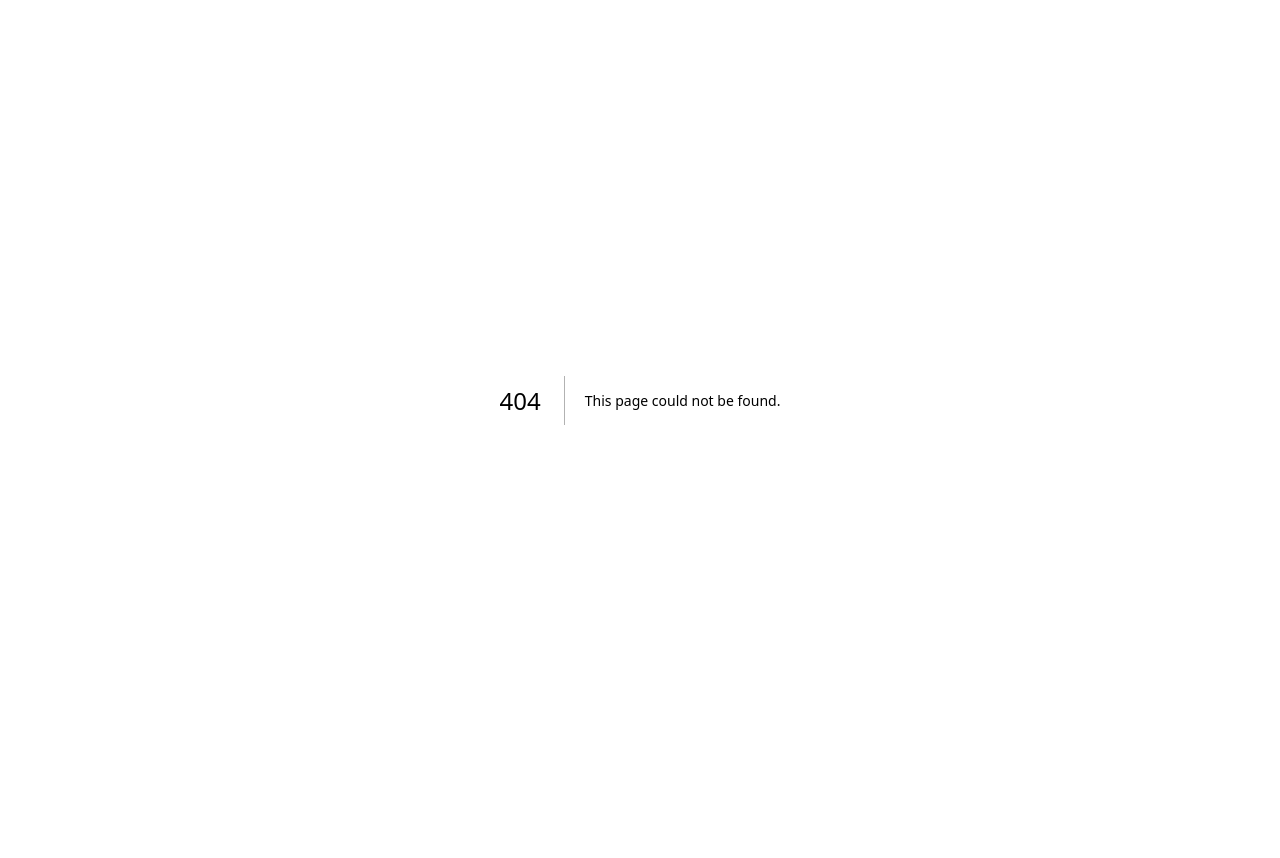
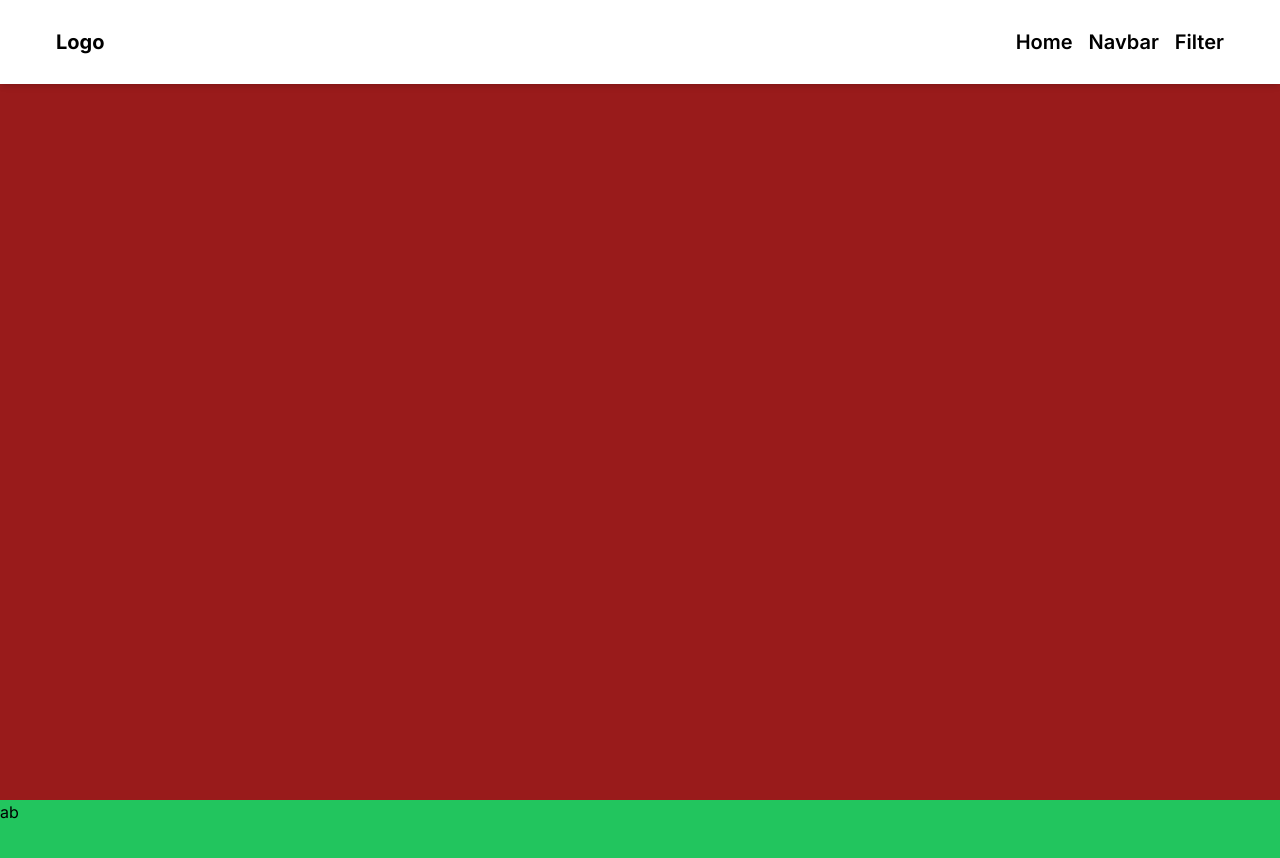
Before and after one commit to Sandeep-Luhaniwal/next-common-components, a Next.js app: page /scrollnavbar in a window 1280 px wide. Before the commit this address had no page. Shown: the top 858 px of the page. Before the commit the page ends 800 px from the top, so only its background shows below. Built offline with nearby package versions, Linux system fonts and the light colour scheme.

Commit message:
scrollnav bar changees

```diff
--- a/app/navbar/page.js
+++ b/app/navbar/page.js
@@ -1,9 +1,9 @@
-import ScrollNavBar from '@/src/components/allnavbar/ScrollNavBar'
+import NavBar from '@/src/components/allnavbar/NavBar'
 
 const page = () => {
     return (
         <div>
-            <ScrollNavBar />
+            <NavBar/>
         </div>
     )
 }
--- /dev/null
+++ b/app/scrollnavbar/page.js
@@ -0,0 +1,12 @@
+import ScrollNavBar from '@/src/components/allnavbar/ScrollNavBar'
+import React from 'react'
+
+const page = () => {
+    return (
+        <div>
+            <ScrollNavBar />
+        </div>
+    )
+}
+
+export default page
--- /dev/null
+++ b/src/components/allnavbar/DataShow.jsx
@@ -0,0 +1,17 @@
+"use client"
+import React from 'react'
+import ScrollNavBar from './ScrollNavBar'
+import Filter from '../filter/Filter'
+import { usePathname } from 'next/navigation';
+
+const DataShow = () => {
+    const pathname = usePathname();
+    return (
+        <div>
+            {pathname === '/navbar/scrollnavbar' && <ScrollNavBar />}
+            {pathname === '/navbar/filter' && <Filter />}
+        </div>
+    )
+}
+
+export default DataShow
--- /dev/null
+++ b/src/components/allnavbar/NavBar.jsx
@@ -0,0 +1,40 @@
+"use client"
+import Link from 'next/link'
+import { useRouter } from 'next/navigation';
+import React, { useState } from 'react'
+
+const NavBar = () => {
+    const [isOpen, setIsOpen] = useState(false);
+    const router = useRouter();
+
+    return (
+        <>
+            <div className="bg-black mt-32">
+                <div className="max-w-[1200px] px-4 py-3 mx-auto">
+                    <div className="flex text-white justify-between items-center">
+                        <h1 className='text-3xl capitalize'>logo</h1>
+                        <div className="gap-5 md:flex hidden">
+                            {/* <Link className='capitalize hover:text-blue-600 text-2xl font-semibold' href="/">Home</Link> */}
+                            <Link className='capitalize hover:text-blue-600 text-2xl font-semibold' href="/navbar/scrollnavbar">ScrollNav</Link>
+                            <Link className='capitalize hover:text-blue-600 text-2xl font-semibold' href="/navbar/filter">filter</Link>
+                        </div>
+
+                        <div className="md:hidden">
+                            <button onClick={() => setIsOpen(true)}>Open</button>
+                        </div>
+
+
+                        <div className={`min-h-screen bg-red-600 fixed w-full h-full top-0 flex flex-col justify-center items-center gap-5 -start-full duration-300 ${isOpen ? "!start-0" : ""}`}>
+                            <button onClick={() => { setIsOpen(false) }} className='absolute end-5 top-5'>close</button>
+                            <Link className='capitalize hover:text-blue-600 text-2xl font-semibold' href="/">Home</Link>
+                            <Link className='capitalize hover:text-blue-600 text-2xl font-semibold' href="/">firebase</Link>
+                            <Link className='capitalize hover:text-blue-600 text-2xl font-semibold' href="/">filter</Link>
+                        </div>
+                    </div>
+                </div>
+            </div>
+        </>
+    )
+}
+
+export default NavBar
--- a/src/components/allnavbar/ScrollNavBar.jsx
+++ b/src/components/allnavbar/ScrollNavBar.jsx
@@ -1,21 +1,39 @@
 "use client"
-import Link from 'next/link'
-import React, { useState } from 'react'
+import Link from 'next/link';
+import { useState, useEffect } from 'react';
 
 const ScrollNavBar = () => {
     const [isOpen, setIsOpen] = useState(false);
+    const [prevScrollPos, setPrevScrollPos] = useState(0);
+    const [visible, setVisible] = useState(true);
+    useEffect(() => {
+        const handleScroll = () => {
+            const currentScrollPos = window.pageYOffset;
+            setVisible(prevScrollPos > currentScrollPos || currentScrollPos < 10);
+            setPrevScrollPos(currentScrollPos);
+        };
+
+        window.addEventListener('scroll', handleScroll);
+
+        return () => {
+            window.removeEventListener('scroll', handleScroll);
+        };
+    }, [prevScrollPos, visible]);
+
     return (
         <>
-            <div className="bg-black">
+            <nav className={`fixed w-full  bg-white shadow-md transition-all duration-500 py-4 ${visible ? 'top-0' : '-top-[100px]'}`}>
                 <div className="max-w-[1200px] px-4 py-3 mx-auto">
-                    <div className="flex text-white justify-between items-center">
-                        <h1 className='text-3xl capitalize'>logo</h1>
-                        <div className="gap-5 md:flex hidden">
-                            <Link className='capitalize hover:text-blue-600 text-2xl font-semibold' href="/">Home</Link>
-                            <Link className='capitalize hover:text-blue-600 text-2xl font-semibold' href="/">firebase</Link>
-                            <Link className='capitalize hover:text-blue-600 text-2xl font-semibold' href="/">filter</Link>
+                    {/* Navbar content */}
+                    <div className="flex justify-between items-center">
+                        <div className="flex-shrink-0">
+                            <a href="/" className="font-bold text-xl">Logo</a>
                         </div>
-
+                        <div className="hidden md:flex gap-4">
+                            <Link className='capitalize hover:text-blue-600 text-xl font-semibold' href="/">Home</Link>
+                            <Link className='capitalize hover:text-blue-600 text-xl font-semibold' href="/navbar">Navbar</Link>
+                            <Link className='capitalize hover:text-blue-600 text-xl font-semibold' href="/">filter</Link>
+                        </div>
                         <div className="md:hidden">
                             <button onClick={() => setIsOpen(true)}>Open</button>
                         </div>
@@ -23,15 +41,20 @@ const ScrollNavBar = () => {
 
                         <div className={`min-h-screen bg-red-600 fixed w-full h-full top-0 flex flex-col justify-center items-center gap-5 -start-full duration-300 ${isOpen ? "!start-0" : ""}`}>
                             <button onClick={() => { setIsOpen(false) }} className='absolute end-5 top-5'>close</button>
-                            <Link className='capitalize hover:text-blue-600 text-2xl font-semibold' href="/">Home</Link>
-                            <Link className='capitalize hover:text-blue-600 text-2xl font-semibold' href="/">firebase</Link>
-                            <Link className='capitalize hover:text-blue-600 text-2xl font-semibold' href="/">filter</Link>
+                            <Link className='capitalize hover:text-blue-600 text-xl font-semibold' href="/">Home</Link>
+                            <Link className='capitalize hover:text-blue-600 text-xl font-semibold' href="/navbar">Navbar</Link>
+                            <Link className='capitalize hover:text-blue-600 text-xl font-semibold' href="/">filter</Link>
                         </div>
                     </div>
                 </div>
-            </div>
+            </nav>
+            <div className="min-h-screen bg-red-800">ab</div>
+            <div className="min-h-screen bg-green-500">ab</div>
+            <div className="min-h-screen bg-orange-500">ab</div>
         </>
-    )
-}
+    );
+};
+
+
 
 export default ScrollNavBar
--- a/src/components/common/Helper.jsx
+++ b/src/components/common/Helper.jsx
@@ -31,4 +31,8 @@ export const allButtons = [
         button: "Params Tab",
         url: "/paramstab",
     },
+    {
+        button: "Scroll Nav",
+        url: "/scrollnavbar",
+    },
 ];
```
Also changed, not shown: app/navbar/[allfolder]/page.js (added, +14 -0 lines).
